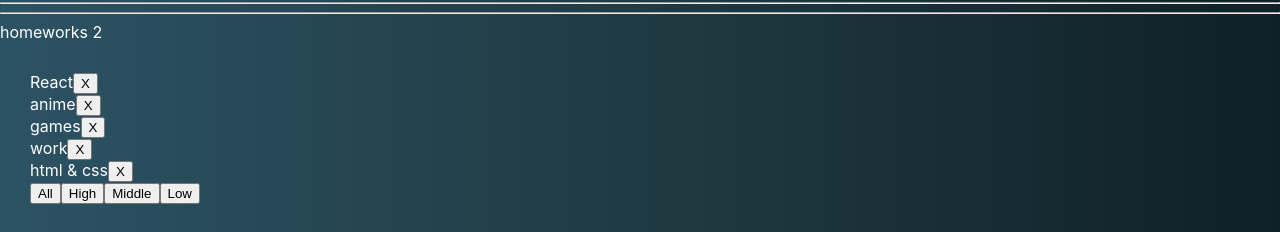
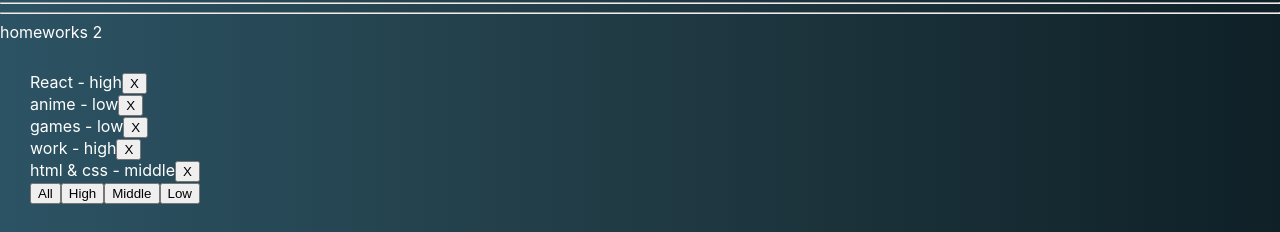
Before and after one commit to Sergo58/HW, a React (Create React App) app: page /#/pre-junior in a window 1280 px wide. Shown: the part 413-645 px from the top of the page. Built offline with nearby package versions, Linux system fonts and the light colour scheme.

Commit message:
add priority

```diff
--- a/src/p2-homeworks/h2/Affair.tsx
+++ b/src/p2-homeworks/h2/Affair.tsx
@@ -12,7 +12,7 @@ function Affair(props: AffairPropsType) {
 
     return (
         <div>
-            {props.affair.name}
+            {`${props.affair.name} - ${props.affair.priority}`}
             <button onClick={deleteCallback}>X</button>
         </div>
     );
```
